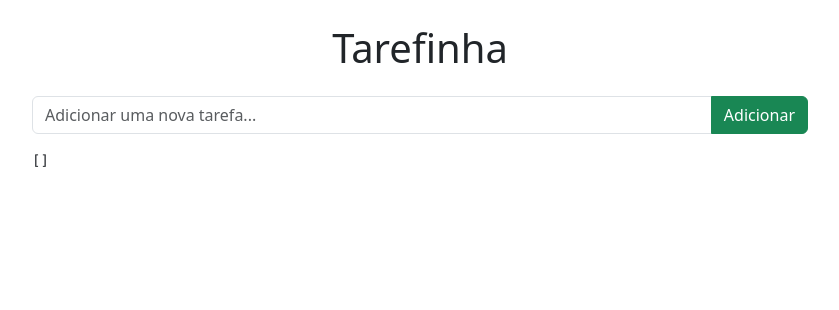
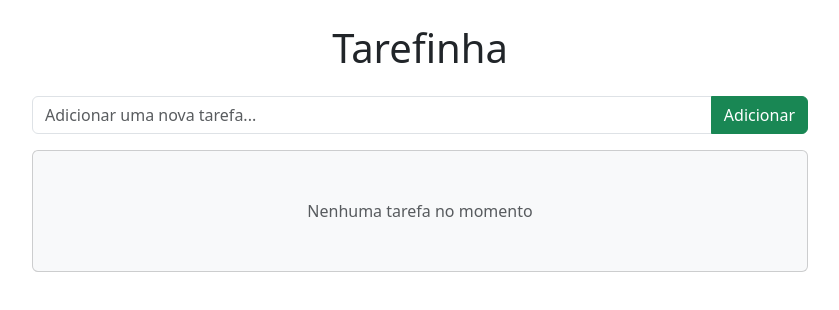
Before and after one commit to ewertonsiqueira/todo-lists, a Vue app: page / in a window 1280 px wide. Shown: the top 310 px of the page, without its empty margins (220-1059 px from the left). Built offline with nearby package versions, Linux system fonts and the light colour scheme.

Commit message:
Implement task filtering and improve empty state message

```diff
--- a/src/App.vue
+++ b/src/App.vue
@@ -37,24 +37,22 @@
         Adicionar
       </button>
     </div>
-      <pre>{{ tasks }}</pre>
-
 
     <!-- Filters -->
-    <!-- <div class="d-flex gap-2 mb-3">
-      <input type="text" placeholder="Buscar tarefa..." class="form-control" style="flex: 1;">
-      <select class="form-select" style="flex: 1;">
+    <div v-if="tasks.length " class="d-flex gap-2 mb-3">
+      <input v-model="filterSearchs" type="text" placeholder="Buscar tarefa..." class="form-control" style="flex: 1;">
+      <select v-model="filterStatus" class="form-select" style="flex: 1;">
         <option value="">Todas</option>
         <option value="pending">Pendentes</option>
         <option value="completed">Concluídas</option>
       </select>
-      <button class="btn btn-outline-secondary btn-sm" style="flex-shrink: 0;">Limpar filtros</button>
-    </div> -->
+      <button @click="clearFilters" class="btn btn-outline-secondary btn-sm" style="flex-shrink: 0;">Limpar filtros</button>
+    </div>
 
     <!-- Tasks -->
     <ul class="list-group">
       <li
-        v-for="task in tasks"
+        v-for="task in tasksFiltered"
         :key="task.id"
         class="list-group-item d-flex align-items-center gap-2"
       >
@@ -88,24 +86,45 @@
         <button class="btn btn-danger btn-sm" @click="deleteTask(task)">Sim, excluir</button>
         <button class="btn btn-outline-secondary btn-sm" @click="task.state = 'show'">Cancelar</button>
       </template>
-
-      <template v-else>
-        <div class="card bg-light">
-          <div class="card-body text-center py-5">
-            <p class="text-muted mb-0">Nenhuma tarefa cadastrada</p>
-          </div>
-        </div>
-      </template>
       </li>
     </ul>
+     <div v-if="!tasksFiltered.length" class="card bg-light">
+      <div class="card-body text-center py-5">
+        <p class="text-muted mb-0">{{ empytState }}</p>
+      </div>
+    </div>
 </div>
 
 </template>
 <script setup>
-  import { ref } from 'vue'
+  import { ref, computed } from 'vue'
 
   const tasks = ref([])
   const newTask = ref('')
+  const filterSearchs = ref('')
+  const filterStatus = ref('')
+
+  const tasksFiltered = computed(() => {
+    let result = tasks.value
+
+    if (filterSearchs.value) {
+      const search = filterSearchs.value.toLowerCase()
+      result = result.filter(task => task.name.toLowerCase().includes(search))
+    }
+
+    if (filterStatus.value === 'pending') {
+      return result.filter(task => task.completed === false)
+    } else if (filterStatus.value === 'completed') {
+      result = result.filter(task => task.completed === true)
+    }
+
+    return result
+  })
+
+  const clearFilters = () => {
+    filterSearchs.value = ''
+    filterStatus.value = ''
+  }
 
   function addNewTask() {
    if (!newTask.value.trim()) return
@@ -145,6 +164,15 @@
     }
   }
 
+  const empytState = computed(() => {
+    const output = 'Nenhuma tarefa no momento'
+
+    if (filterStatus.value ||  filterSearchs.value) {
+      return 'Nenhuma tafera com esse filtro.'
+    }
+    return output
+  })
+
 </script>
 <style scoped>
 
```
